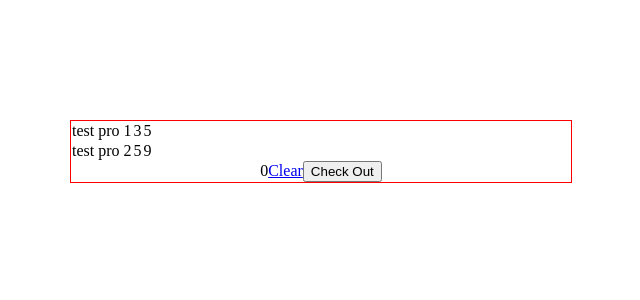
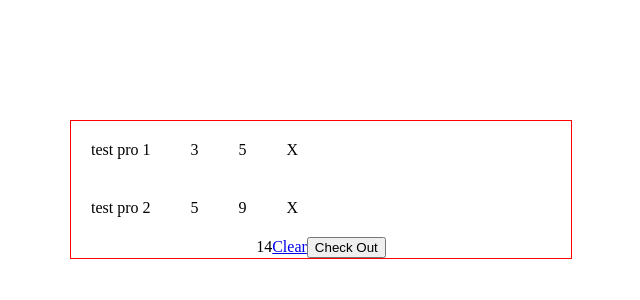
Before and after one commit to denizhangonen/mmtFrontendTest, a React (Create React App) app: page / in a window 1280 px wide. Shown: the top 300 px of the page, without its empty margins (158-798 px from the left). Built offline with nearby package versions, Linux system fonts and the light colour scheme.

Commit message:
remove item has been added

```diff
--- a/src/basket/basket.js
+++ b/src/basket/basket.js
@@ -8,18 +8,36 @@ import "./basket.css";
 export class Basket extends Component {
   state = {
     // items: [],
-    items: [{ id: '1', title: "test pro 1", quantity: 3, price: 5 },
-    { id: '101', title: "test pro 2", quantity: 5, price: 9 }],
+    items: [],
     totalPrice: 0
   };
 
   componentDidMount() {
     // get items
+    this.getBasketItems();
   }
+
+  getBasketItems = () => {
+    this.setState({
+      items: [
+        { id: "1", title: "test pro 1", quantity: 3, price: 5 },
+        { id: "101", title: "test pro 2", quantity: 5, price: 9 }
+      ],
+      totalPrice: 14
+    });
+  };
 
   removeItemsHandler = () => {
     // loop through items and reset quantities to zero and do keep items in the basket
     console.log("removeItems has been called");
+  };
+
+  removeItemHandler = id => {
+    // remove selected item
+    const newBasketItems = this.state.items.filter(i => i.id !== id);
+
+    // update state
+    this.setState({ items: newBasketItems });
   };
 
   render() {
@@ -28,7 +46,9 @@ export class Basket extends Component {
     let basketContent = null;
     // If there are any items update content otherwise prevent rendering
     if (items.length > 0) {
-      basketContent = <BasketContent items={items} />;
+      basketContent = (
+        <BasketContent items={items} removeItem={this.removeItemHandler} />
+      );
     }
 
     return (
--- a/src/basket/basketContent/basketContent.js
+++ b/src/basket/basketContent/basketContent.js
@@ -6,7 +6,7 @@ const basketContent = props => {
   let itemsTable = null;
   if (props.items.length > 0) {
     itemsTable = props.items.map(i => {
-      return <BasketItem item={i} />;
+      return <BasketItem item={i} removeItem={props.removeItem} />;
     });
   }
   return <div>{itemsTable}</div>;
--- a/src/basket/basketContent/basketItem/basketItem.css
+++ b/src/basket/basketContent/basketItem/basketItem.css
@@ -0,0 +1,7 @@
+.item-row > td {
+  padding: 20px;
+}
+
+.item-row > td > a :hover {
+  cursor: pointer;
+}
--- a/src/basket/basketContent/basketItem/basketItem.js
+++ b/src/basket/basketContent/basketItem/basketItem.js
@@ -1,11 +1,16 @@
 import React from "react";
+
+import "./basketItem.css";
 
 const basketItem = props => {
   return (
     <tr className="item-row">
-      <td className="item-title">{props.item.title}</td>
+      <td className="item-title">{props.item.title} </td>
       <td className="item-quantity">{props.item.quantity}</td>
       <td className="item-price">{props.item.price}</td>
+      <td>
+        <a onClick={() => props.removeItem(props.item.id)}> X </a>
+      </td>
     </tr>
   );
 };
```
